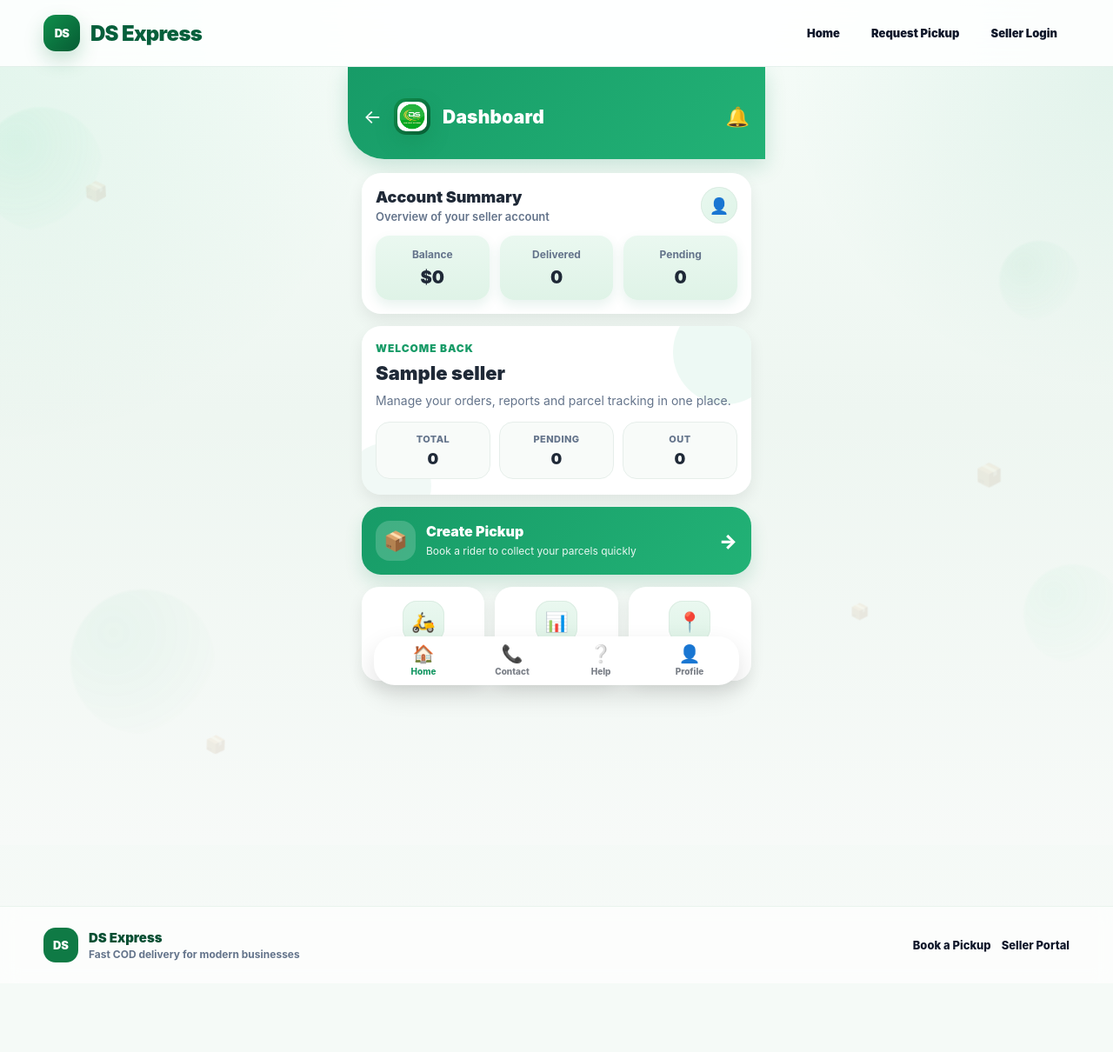
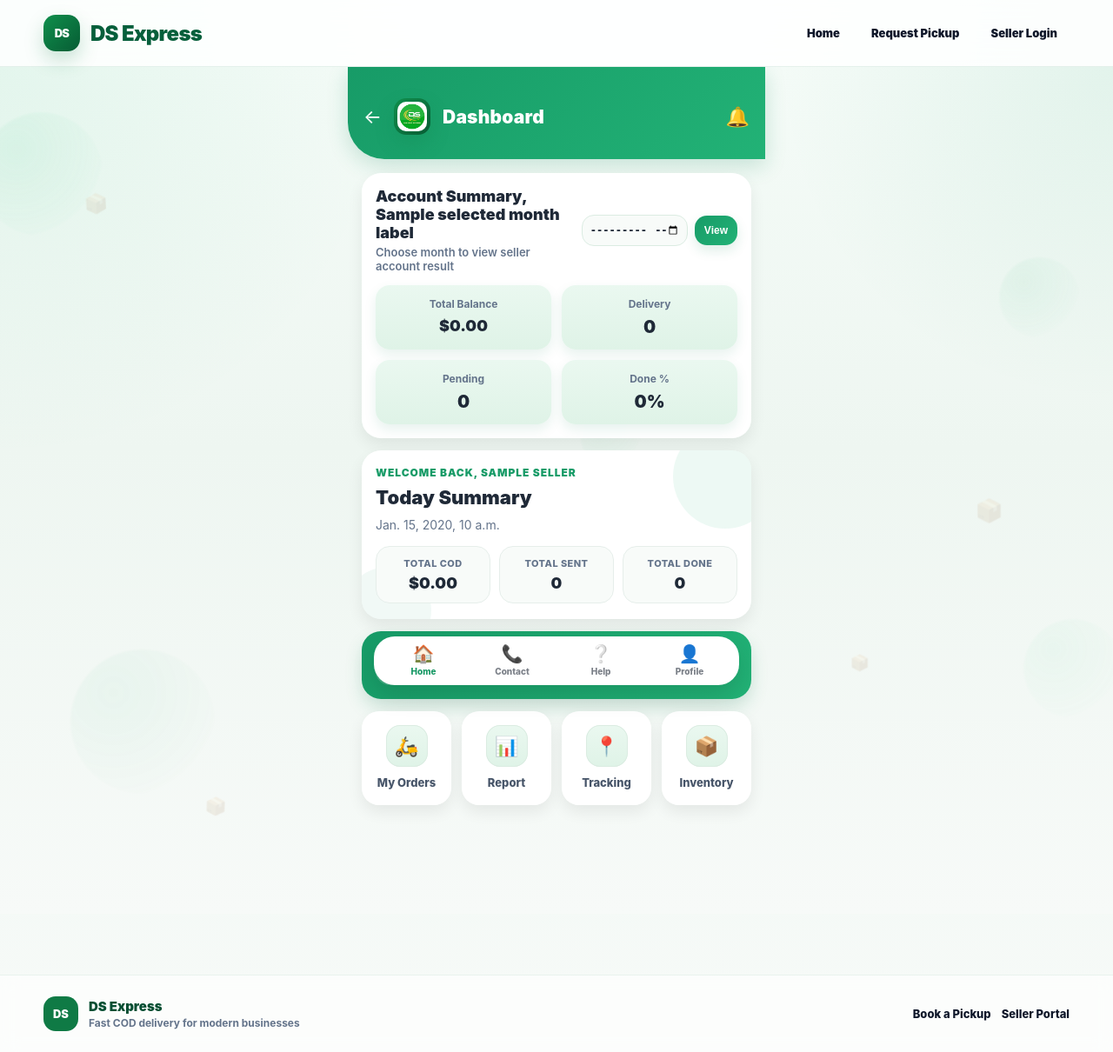
Before and after one commit to tanshychiev/dsexpress, a Django app: template templates/customerportal/dashboard.html in a window 1280 px wide. Shown: the whole page at 87% size. Before the commit the page ends 1107 px from the top, so only its background shows below. Run offline with Django 5.2, Linux system fonts and the light colour scheme; the template is opened without the code that fills it: most values are stand-ins (such as "Sample title", 1, 10 or a date in 2020).

Commit message:
Update customer portal dashboard

```diff
--- a/templates/customerportal/dashboard.html
+++ b/templates/customerportal/dashboard.html
@@ -250,6 +250,38 @@
     font-weight:600;
   }
 
+  .month-form{
+    display:flex;
+    align-items:center;
+    justify-content:flex-end;
+    gap:8px;
+    flex:0 0 auto;
+  }
+
+  .month-picker{
+    width:122px;
+    border:1px solid #dbece2;
+    border-radius:14px;
+    background:#f8fbf9;
+    color:#1f2937;
+    padding:9px 8px;
+    font-size:12px;
+    font-weight:800;
+    outline:none;
+  }
+
+  .month-submit{
+    border:0;
+    border-radius:14px;
+    background:linear-gradient(135deg,#179b67,#22b276);
+    color:#fff;
+    padding:10px 11px;
+    font-size:12px;
+    font-weight:900;
+    cursor:pointer;
+    box-shadow:0 6px 14px rgba(23,132,88,.14);
+  }
+
   .profile-badge{
     width:42px;
     height:42px;
@@ -267,7 +299,7 @@
 
   .money-grid{
     display:grid;
-    grid-template-columns:repeat(3,1fr);
+    grid-template-columns:repeat(2,1fr);
     gap:12px;
   }
 
@@ -291,6 +323,15 @@
     font-weight:900;
     color:#1f2937;
     line-height:1.15;
+  }
+
+  .money-value.is-money{
+    font-size:18px;
+    word-break:break-word;
+  }
+
+  .today-card .hero-sub{
+    margin-bottom:14px;
   }
 
   .hero-card{
@@ -451,7 +492,7 @@
 
   .menu-grid{
     display:grid;
-    grid-template-columns:repeat(3,1fr);
+    grid-template-columns:repeat(4,1fr);
     gap:12px;
     margin-bottom:14px;
     position:relative;
@@ -532,6 +573,21 @@
   }
 
   @media (max-width: 420px){
+    .summary-top{
+      align-items:flex-start;
+      flex-direction:column;
+    }
+
+    .month-form{
+      width:100%;
+      justify-content:space-between;
+    }
+
+    .month-picker{
+      flex:1;
+      width:auto;
+    }
+
     .money-grid{
       gap:10px;
     }
@@ -540,8 +596,16 @@
       font-size:18px;
     }
 
+    .money-value.is-money{
+      font-size:16px;
+    }
+
     .hero-stat strong{
       font-size:16px;
+    }
+
+    .menu-grid{
+      grid-template-columns:repeat(2,1fr);
     }
   }
 </style>
@@ -584,49 +648,61 @@
       <div class="summary-card">
         <div class="summary-top">
           <div>
-            <h2 class="summary-title">Account Summary</h2>
-            <div class="summary-sub">Overview of your seller account</div>
+            <h2 class="summary-title">Account Summary, {{ selected_month_label }}</h2>
+            <div class="summary-sub">Choose month to view seller account result</div>
           </div>
-          <div class="profile-badge">👤</div>
+
+          <form method="get" class="month-form">
+            <input
+              type="month"
+              name="month"
+              value="{{ selected_month }}"
+              class="month-picker"
+            >
+            <button type="submit" class="month-submit">View</button>
+          </form>
         </div>
 
         <div class="money-grid">
           <div class="money-card">
-            <div class="money-label">Balance</div>
-            <div class="money-value">${{ cod_balance|default:0 }}</div>
+            <div class="money-label">Total Balance</div>
+            <div class="money-value is-money">${{ month_balance|default:0|floatformat:2 }}</div>
           </div>
 
           <div class="money-card">
-            <div class="money-label">Delivered</div>
-            <div class="money-value">{{ delivered_parcels|default:0 }}</div>
+            <div class="money-label">Delivery</div>
+            <div class="money-value">{{ month_delivered_parcels|default:0 }}</div>
           </div>
 
           <div class="money-card">
             <div class="money-label">Pending</div>
-            <div class="money-value">{{ pending_parcels|default:0 }}</div>
+            <div class="money-value">{{ month_pending_parcels|default:0 }}</div>
+          </div>
+
+          <div class="money-card">
+            <div class="money-label">Done %</div>
+            <div class="money-value">{{ month_done_percent|default:0 }}%</div>
           </div>
         </div>
       </div>
 
-      <div class="hero-card">
-        <p class="hero-eyebrow">Welcome Back</p>
-        <h3 class="hero-name">{{ seller.name }}</h3>
-        <p class="hero-sub">
-          Manage your orders, reports and parcel tracking in one place.
-        </p>
+      <div class="hero-card today-card">
+        <p class="hero-eyebrow">Welcome Back, {{ seller.name }}</p>
+        <h3 class="hero-name">Today Summary</h3>
+        <p class="hero-sub">{{ today_label }}</p>
 
         <div class="hero-stats">
           <div class="hero-stat">
-            <span>Total</span>
-            <strong>{{ total_parcels|default:0 }}</strong>
+            <span>Total COD</span>
+            <strong>${{ today_cod|default:0|floatformat:2 }}</strong>
           </div>
           <div class="hero-stat">
-            <span>Pending</span>
-            <strong>{{ pending_parcels|default:0 }}</strong>
+            <span>Total Sent</span>
+            <strong>{{ today_sent|default:0 }}</strong>
           </div>
           <div class="hero-stat">
-            <span>Out</span>
-            <strong>{{ out_for_delivery|default:0 }}</strong>
+            <span>Total Done</span>
+            <strong>{{ today_done|default:0 }}</strong>
           </div>
         </div>
       </div>
@@ -661,6 +737,11 @@
           <div class="menu-icon">📍</div>
           <span>Tracking</span>
         </a>
+
+        <a href="{% url 'portal:stock' %}" class="menu-item">
+          <div class="menu-icon">📦</div>
+          <span>Inventory</span>
+        </a>
       </div>
     </div>
   </div>
```
